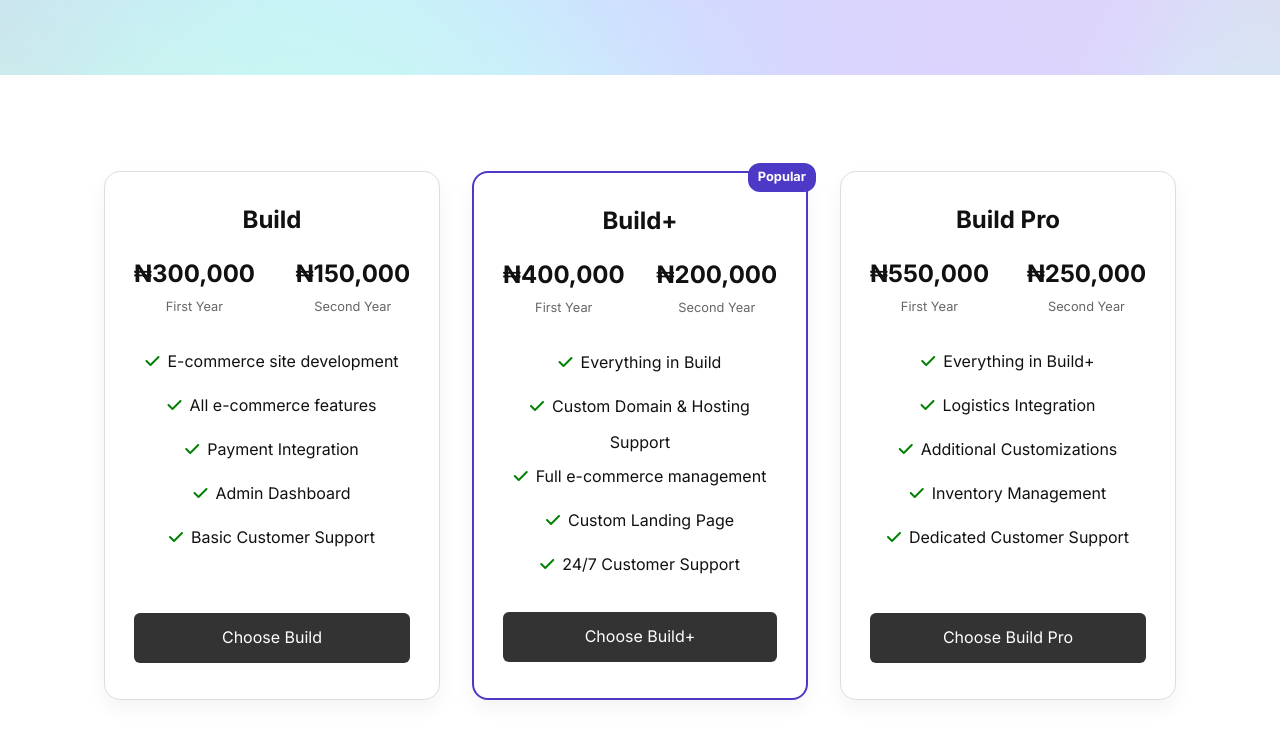
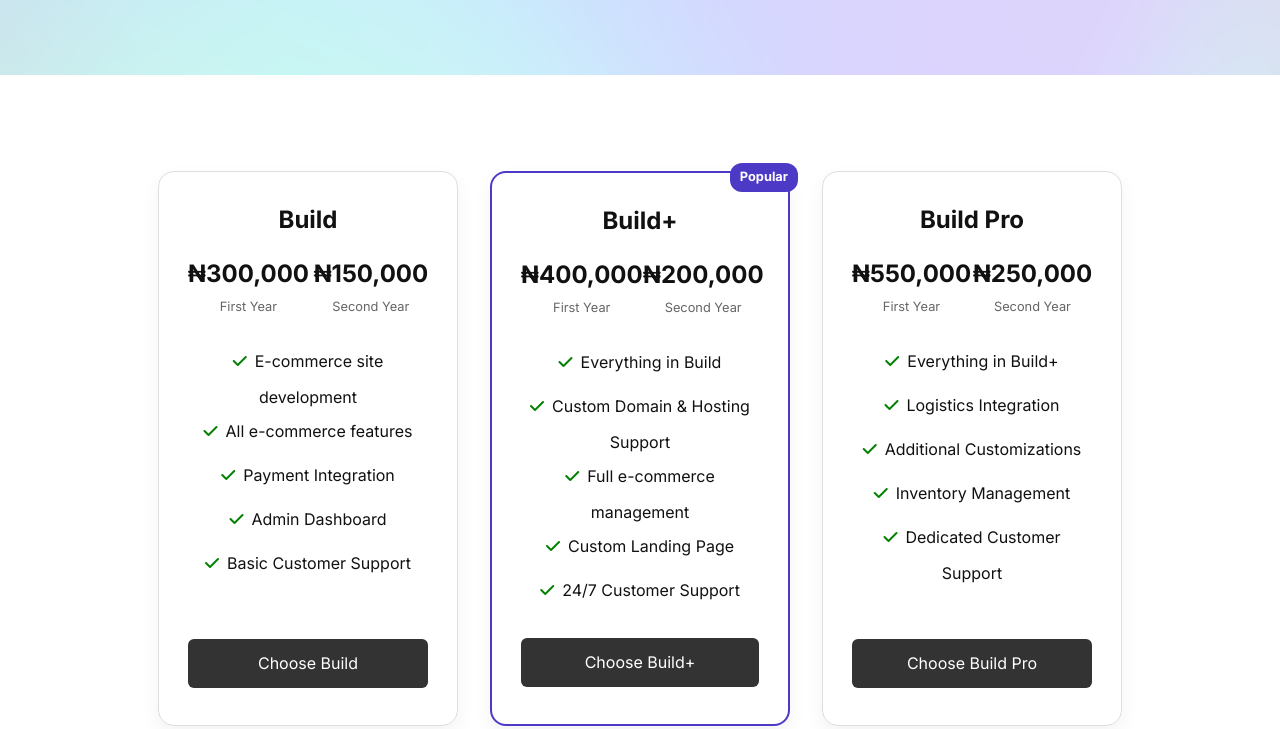
Before and after one commit to 123Heroni/Shopbuildr, a plain HTML site: page price.html in a window 1280 px wide. Shown: the part 340-1069 px from the top of the page. Drawn offline with Linux system fonts and the light colour scheme.

Commit message:
Update on style.css

```diff
--- a/styles/style.css
+++ b/styles/style.css
@@ -447,8 +447,9 @@ Pricing Section
 
 .pricing-cards {
     display: grid;
-    grid-template-columns: repeat(auto-fit, minmax(250px, 1fr));
+    grid-template-columns: repeat(auto-fit, minmax(250px, 300px));
     gap: 2rem;
+    justify-content: center;
     padding: 2rem;
 }
 
```
